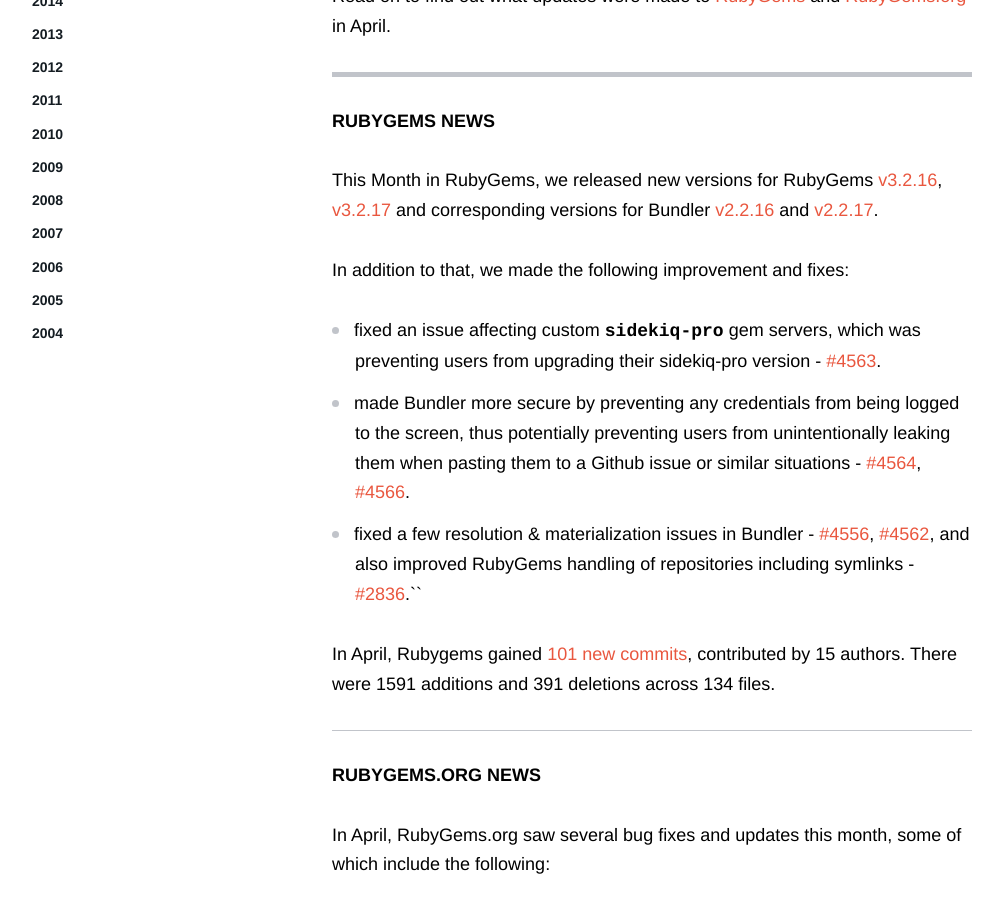
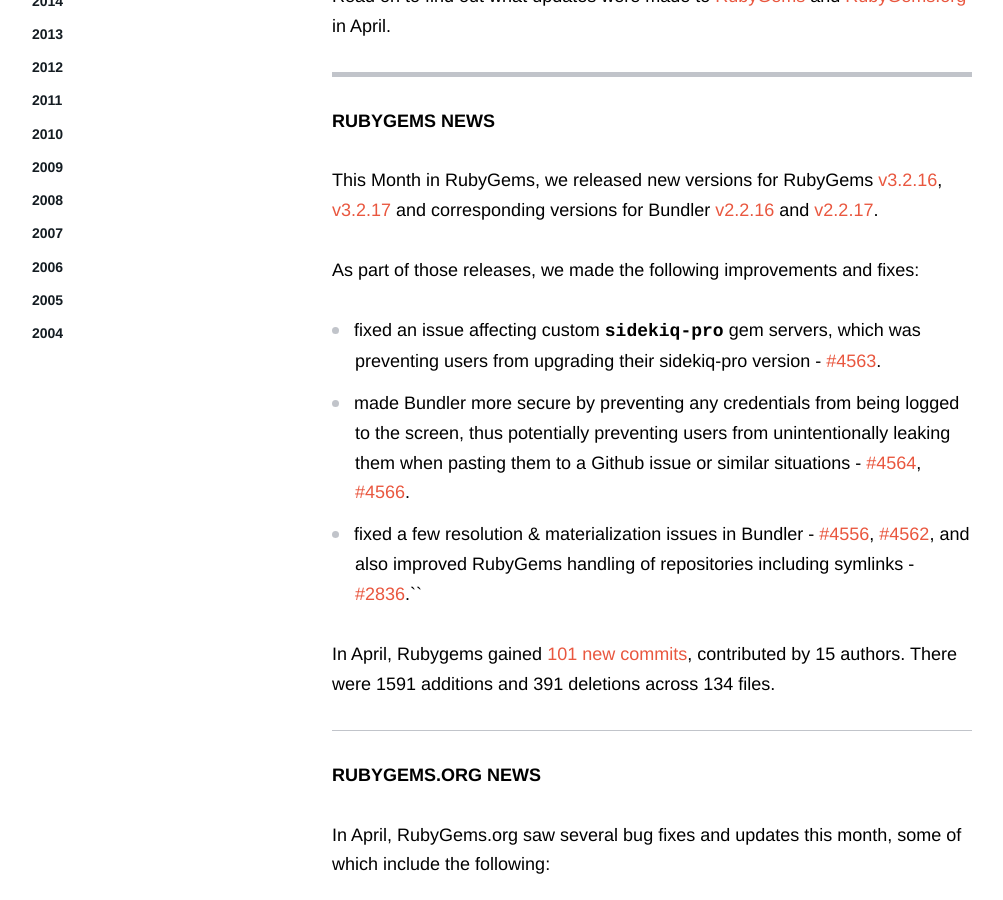
Before and after one commit to rubygems/rubygems.github.io, a Jekyll site: the page built from _posts/2021-05-09-april-rubygems-update.md, in a window 1280 px wide and 900 px high, scrolled down 480 px. Shown: the whole window, without its empty margins (138-1141 px from the left). Built offline with Jekyll 4.4.1, drawn with Linux system fonts in a browser that asks for light colours; comment, search, counter and statistics services are not loaded.

Commit message:
quick fix grammer

```diff
--- a/_posts/2021-05-09-april-rubygems-update.md
+++ b/_posts/2021-05-09-april-rubygems-update.md
@@ -10,7 +10,7 @@
 ## RubyGems News
 This Month in RubyGems, we released new versions for **RubyGems** [v3.2.16](https://github.com/rubygems/rubygems/blob/bb93b974100e9ddff7043e648d762e8a412be04e/CHANGELOG.md#3216--2021-04-08), [v3.2.17](https://github.com/rubygems/rubygems/blob/bb93b974100e9ddff7043e648d762e8a412be04e/CHANGELOG.md#3217--2021-05-05) and corresponding versions for **Bundler** [v2.2.16](https://github.com/rubygems/rubygems/blob/bb93b974100e9ddff7043e648d762e8a412be04e/bundler/CHANGELOG.md#2216-april-8-2021) and [v2.2.17](https://github.com/rubygems/rubygems/blob/bb93b974100e9ddff7043e648d762e8a412be04e/bundler/CHANGELOG.md#2217-may-5-2021).
 
-In addition to that, we made the following improvement and fixes:
+As part of those releases, we made the following improvements and fixes:
 
 - fixed an issue affecting custom `sidekiq-pro` gem servers, which was preventing users from upgrading their sidekiq-pro version - [#4563](https://github.com/rubygems/rubygems/pull/4563).
 - made Bundler more secure by preventing any credentials from being logged to the screen, thus potentially preventing users from unintentionally leaking them when pasting them to a Github issue or similar situations - [#4564](https://github.com/rubygems/rubygems/pull/4564), [#4566](https://github.com/rubygems/rubygems/pull/4566).
```
